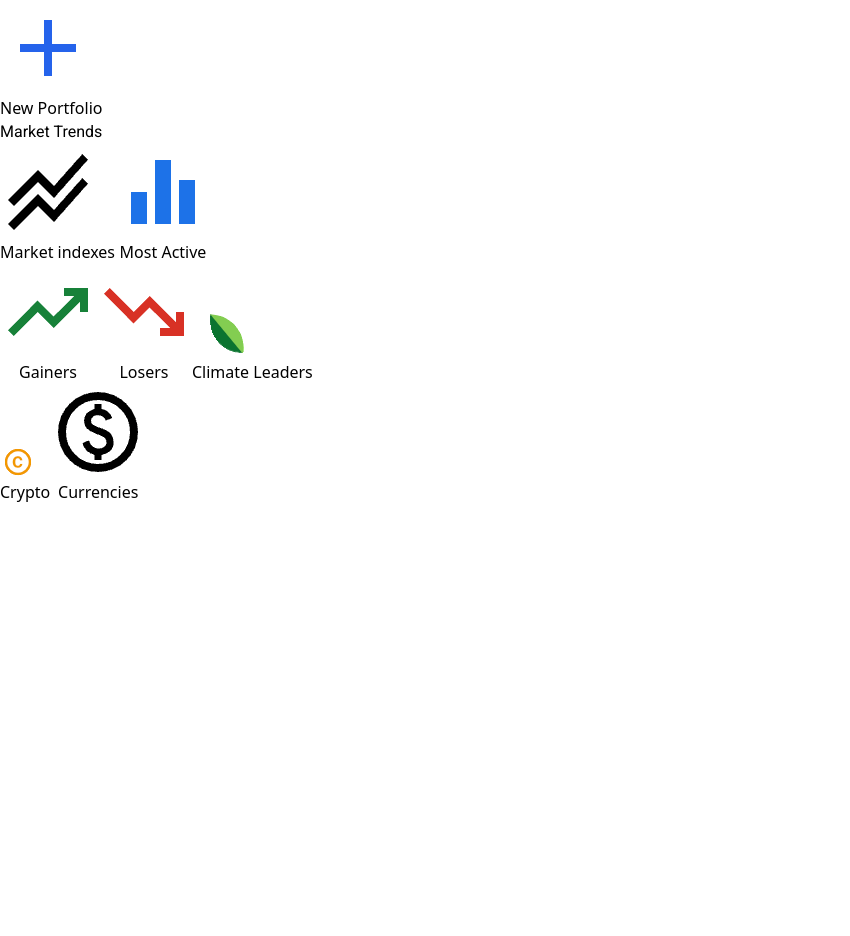
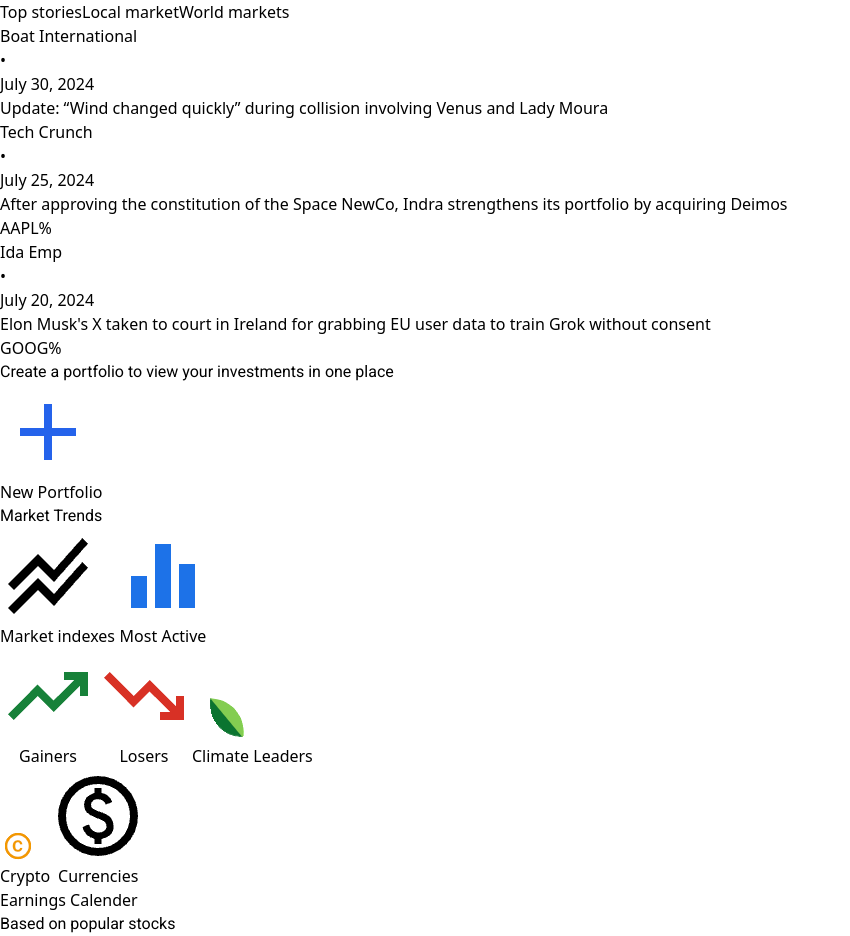
Before and after one commit to liamstamper/gr-stocks, a React (Vite) app: page / in a window 1280 px wide. Shown: the part 3504-4440 px from the top of the page, without its empty margins (0-850 px from the left). Before the commit the page ends 4008 px from the top, so only its background shows below. Built offline with nearby package versions, Linux system fonts and the light colour scheme.

Commit message:
added new components to mainsection

```diff
--- a/src/components/MainSection/MainSection.jsx
+++ b/src/components/MainSection/MainSection.jsx
@@ -3,6 +3,8 @@
 import CreatePorfolio from "./CreatePorfolio";
 import MarketTrends from "./MarketTrends";
 import BuildWatchlist from "./BuildWatchlist";
+import EarningsCalender from "./EarningsCalender";
+import FinancialNews from "./FinancialNews";
 
 const MainSection = () => {
   return (
@@ -11,10 +13,12 @@
       <div className="flex justify-center">
         <div className="flex flex-col">
           <MarketInterest />
+          <FinancialNews />
         </div>
         <div className="flex flex-col">
           <CreatePorfolio />
           <MarketTrends />
+          <EarningsCalender />
         </div>
       </div>
     </>
```
